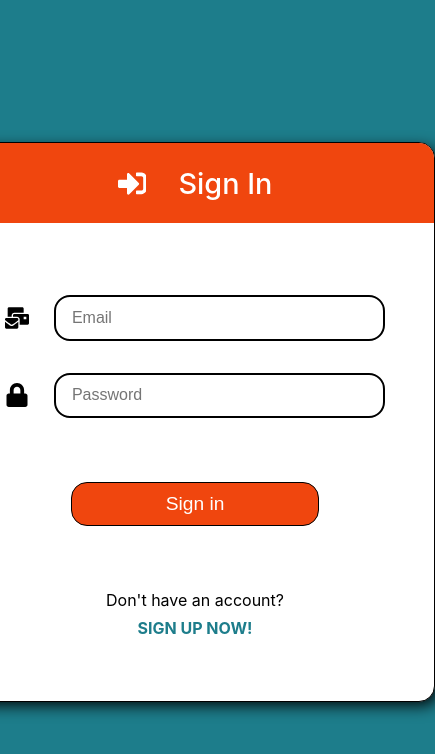
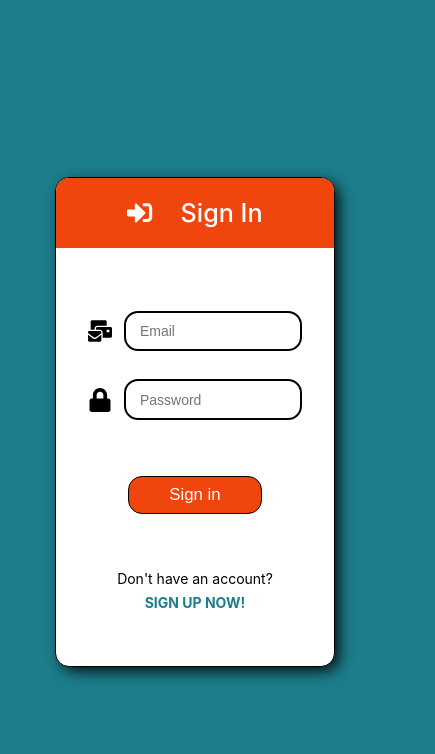
Before and after one commit to LucFerSan/login-pages-react, a React (Create React App) app: page / in a window 390 px wide. Shown: the top 754 px of the page, 435 px wide, since content can reach past the window. Built offline with nearby package versions, Linux system fonts and the light colour scheme.

Commit message:
added responsiveness

```diff
--- a/src/pages/Signin/styles.js
+++ b/src/pages/Signin/styles.js
@@ -49,6 +49,11 @@ export const Container = styled.div`
     button:hover {
       background: #e23d06;
     }
+  }
+
+  @media (max-width: 767px) {
+    width: 20rem;
+    height: 35rem;
   }
 `;
 
--- a/src/styles/global.js
+++ b/src/styles/global.js
@@ -2,6 +2,10 @@ import { createGlobalStyle } from 'styled-components';
 
 export const GlobalStyle = createGlobalStyle`
   @import url('https://fonts.googleapis.com/css2?family=Inter:wght@400;500;600;700&display=swap');
+
+  :root {
+    font-size: 100%;
+  }
 
   * {
     margin: 0;
@@ -25,4 +29,10 @@ export const GlobalStyle = createGlobalStyle`
   button {
     cursor: pointer;
   }
+
+  @media (max-width: 768px) {
+    :root {
+      font-size: 87.5%;
+    }
+  }
 `;
```
